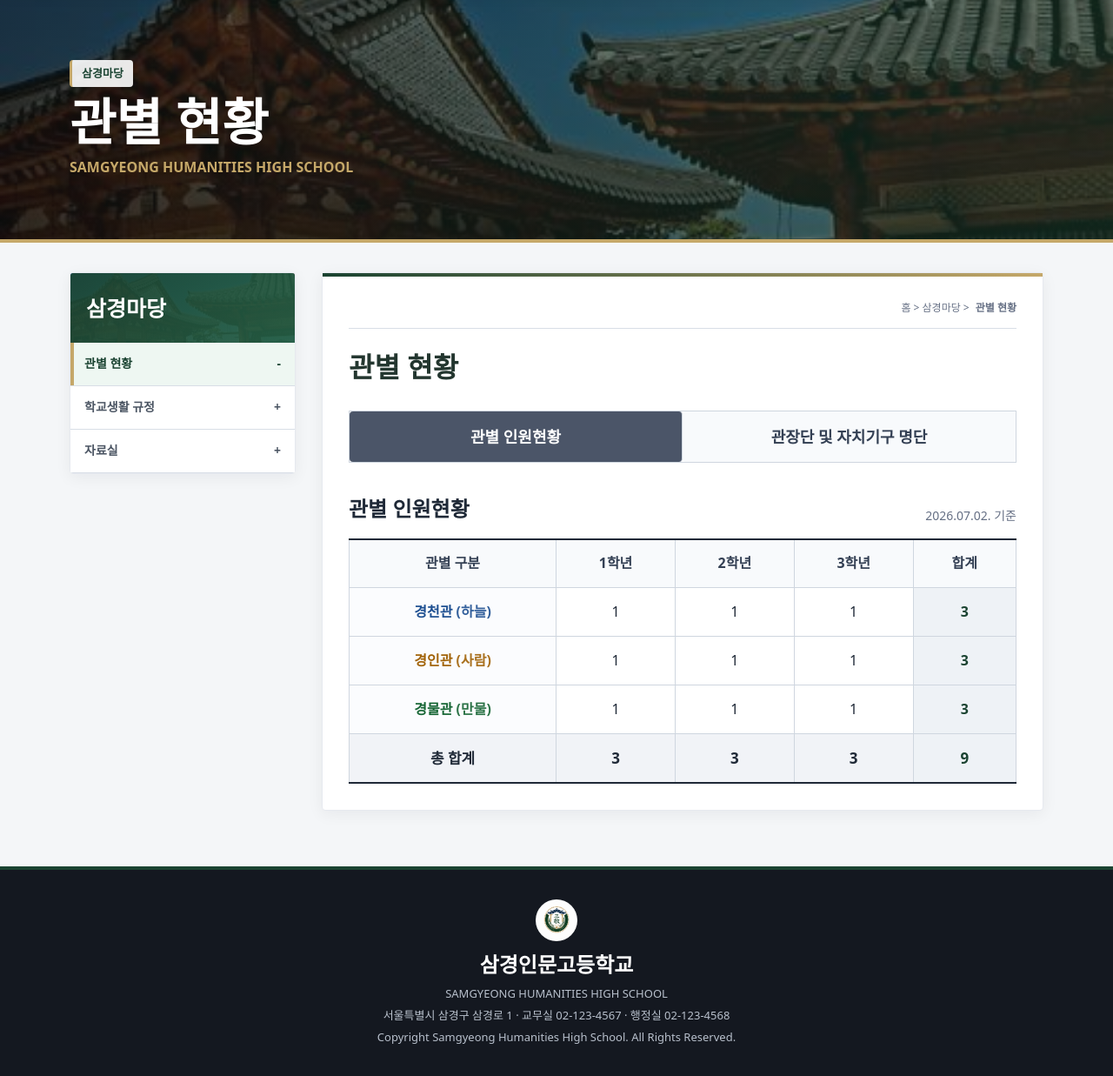
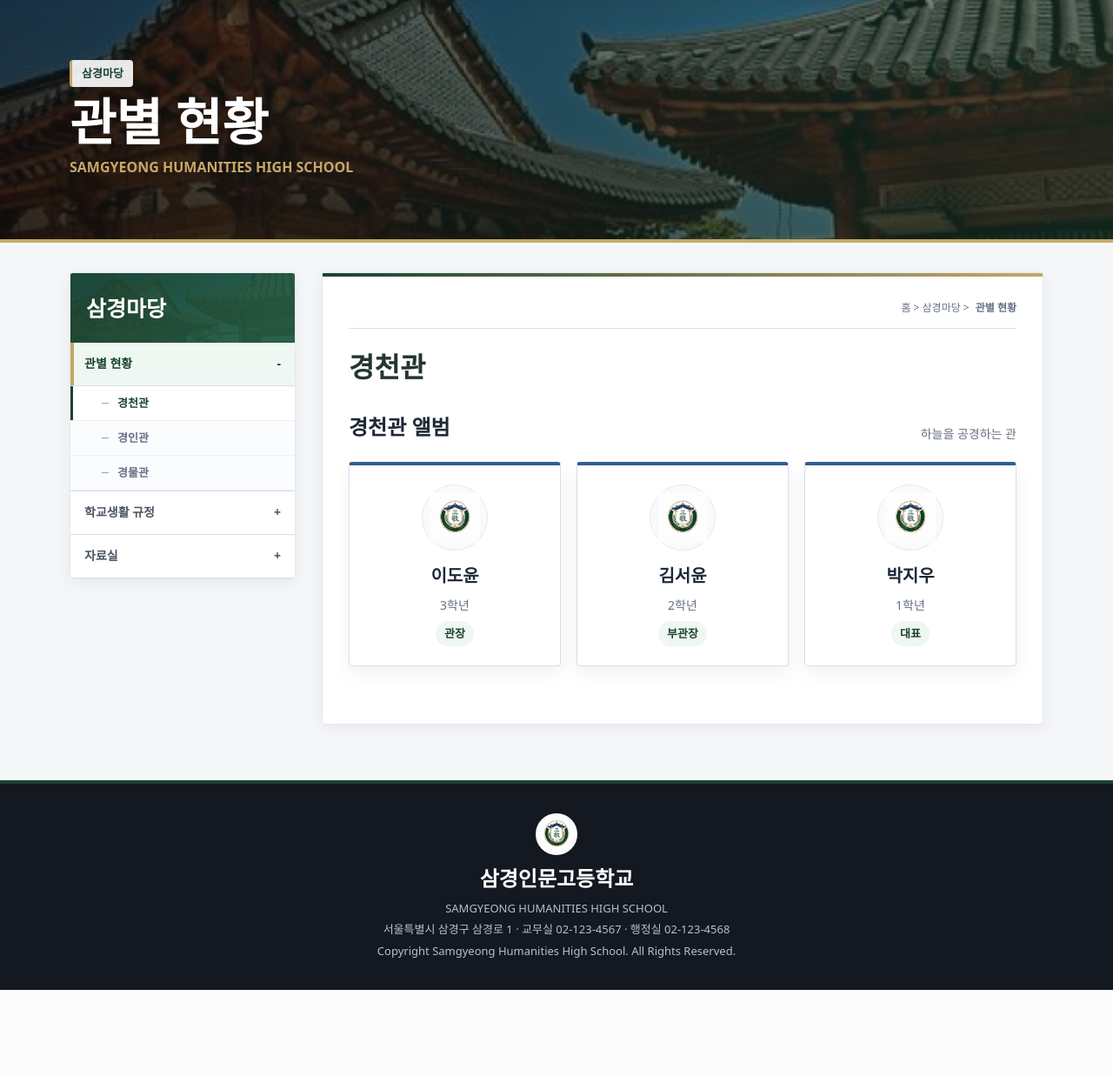
Before and after one commit to ariesspace/Samgyeong.hs, a PHP site: page /student-halls?hall=gyeongcheon in a window 1280 px wide. Shown: the part 123-1360 px from the top of the page at 87% size. After the commit the page ends 1261 px from the top, so only its background shows below. Run offline with PHP 8.4, Linux system fonts and the light colour scheme.

Commit message:
Add hall submenu album views

```diff
--- a/app/public/index.php
+++ b/app/public/index.php
@@ -48,7 +48,13 @@ $routes = [
     },
     '/student-halls' => function () use ($db) {
         $rows = $db->query('SELECT * FROM hall_members ORDER BY hall_key, sort_order, id')->fetchAll();
-        return view('student-halls', ['title' => '관별 현황', 'members' => $rows]);
+        $halls = hall_definitions();
+        $selectedHall = $_GET['hall'] ?? '';
+        return view('student-halls', [
+            'title' => '관별 현황',
+            'members' => $rows,
+            'selectedHall' => isset($halls[$selectedHall]) ? $selectedHall : '',
+        ]);
     },
     '/council' => fn () => view('page', ['title' => '학생회 소개', 'body' => "학생회는 학생들의 의견을 모으고 학교 생활 개선을 함께 논의하는 자치기구입니다."]),
     '/calendar' => function () use ($auth, $db) {
--- a/app/public/styles.css
+++ b/app/public/styles.css
@@ -230,6 +230,37 @@ a {
     color: var(--green);
     background: #eef7f2;
     box-shadow: inset 4px 0 0 var(--gold);
+}
+
+.sidebar-submenu {
+    background: #fbfcfd;
+    border-bottom: 1px solid var(--line);
+}
+
+.sidebar-submenu a {
+    justify-content: flex-start;
+    min-height: 40px;
+    padding: 9px 16px 9px 36px;
+    background: transparent;
+    border-bottom: 1px solid #eef1f5;
+    color: #667085;
+    font-size: 13px;
+    font-weight: 600;
+}
+
+.sidebar-submenu a::before {
+    width: 8px;
+    height: 1px;
+    margin-right: 10px;
+    background: #98a2b3;
+    content: "";
+}
+
+.sidebar-submenu a.active,
+.sidebar-submenu a:hover {
+    color: var(--green);
+    background: white;
+    box-shadow: inset 3px 0 0 var(--green);
 }
 
 .content-panel {
@@ -1216,6 +1247,80 @@ select {
     color: #1f2937;
 }
 
+.hall-album-section {
+    margin-top: 8px;
+}
+
+.hall-album-grid {
+    display: grid;
+    grid-template-columns: repeat(3, minmax(0, 1fr));
+    gap: 18px;
+    margin-top: 20px;
+}
+
+.hall-album-card {
+    display: grid;
+    justify-items: center;
+    gap: 7px;
+    min-height: 210px;
+    padding: 22px 18px;
+    background: #fff;
+    border: 1px solid #d8dee8;
+    border-top: 4px solid var(--green);
+    border-radius: 4px;
+    box-shadow: 0 8px 22px rgba(15, 23, 42, .06);
+    text-align: center;
+}
+
+.hall-album-card.blue {
+    border-top-color: #315d94;
+}
+
+.hall-album-card.gold {
+    border-top-color: #bd7c17;
+}
+
+.hall-album-card.green {
+    border-top-color: #286f4b;
+}
+
+.hall-album-symbol {
+    display: grid;
+    place-items: center;
+    width: 76px;
+    height: 76px;
+    margin-bottom: 6px;
+    background: #f8fafc;
+    border: 1px solid #e5e9f0;
+    border-radius: 999px;
+}
+
+.hall-album-symbol img {
+    width: 58px;
+    height: 58px;
+    object-fit: contain;
+}
+
+.hall-album-card strong {
+    color: #1f2937;
+    font-size: 20px;
+}
+
+.hall-album-card span {
+    color: #667085;
+    font-size: 14px;
+}
+
+.hall-album-card em {
+    padding: 4px 10px;
+    color: var(--green);
+    background: #eef7f2;
+    border-radius: 999px;
+    font-size: 13px;
+    font-style: normal;
+    font-weight: 800;
+}
+
 .hall-tabs {
     display: grid;
     grid-template-columns: repeat(2, minmax(0, 1fr));
@@ -2088,6 +2193,7 @@ select {
     .hall-grid,
     .hall-admin-grid,
     .quick-links,
+    .hall-album-grid,
     .home-boards {
         grid-template-columns: 1fr 1fr;
     }
@@ -2118,6 +2224,7 @@ select {
     .hall-grid,
     .hall-admin-grid,
     .quick-links,
+    .hall-album-grid,
     .home-boards {
         grid-template-columns: 1fr;
     }
--- a/app/src/bootstrap.php
+++ b/app/src/bootstrap.php
@@ -140,7 +140,15 @@ function nav_groups(): array
             ['label' => '입학 게시판', 'href' => '/board/notice'],
         ],
         '삼경마당' => [
-            ['label' => '관별 현황', 'href' => '/student-halls'],
+            [
+                'label' => '관별 현황',
+                'href' => '/student-halls',
+                'children' => [
+                    ['label' => '경천관', 'href' => '/student-halls?hall=gyeongcheon'],
+                    ['label' => '경인관', 'href' => '/student-halls?hall=gyeongin'],
+                    ['label' => '경물관', 'href' => '/student-halls?hall=gyeongmul'],
+                ],
+            ],
             ['label' => '학교생활 규정', 'href' => '/rules'],
             ['label' => '자료실', 'href' => '/board/resources'],
         ],
--- a/app/views/layout.php
+++ b/app/views/layout.php
@@ -8,7 +8,8 @@
 </head>
 <body>
     <?php
-        $requestPath = parse_url($_SERVER['REQUEST_URI'] ?? '/', PHP_URL_PATH) ?: '/';
+        $requestUri = $_SERVER['REQUEST_URI'] ?? '/';
+        $requestPath = parse_url($requestUri, PHP_URL_PATH) ?: '/';
         $groups = nav_groups();
         $isHome = $requestPath === '/';
         $activeGroup = $isHome ? '' : active_group($requestPath);
@@ -56,12 +57,33 @@
                 <h2><?= e($activeGroup) ?></h2>
                 <ul>
                     <?php foreach ($groups[$activeGroup] as $item): ?>
-                        <?php $isActiveItem = $requestPath === $item['href'] || str_starts_with($requestPath, $item['href'] . '/'); ?>
+                        <?php
+                            $itemPath = parse_url($item['href'], PHP_URL_PATH) ?: $item['href'];
+                            $isActiveItem = $requestPath === $itemPath || str_starts_with($requestPath, $itemPath . '/');
+                            foreach ($item['children'] ?? [] as $child) {
+                                $childPath = parse_url($child['href'], PHP_URL_PATH) ?: $child['href'];
+                                if ($requestUri === $child['href'] || $requestPath === $childPath) {
+                                    $isActiveItem = true;
+                                }
+                            }
+                        ?>
                         <li>
                             <a class="<?= $isActiveItem ? 'active' : '' ?>" href="<?= e($item['href']) ?>">
                                 <?= e($item['label']) ?>
                                 <span><?= $isActiveItem ? '-' : '+' ?></span>
                             </a>
+                            <?php if ($isActiveItem && !empty($item['children'])): ?>
+                                <ul class="sidebar-submenu">
+                                    <?php foreach ($item['children'] as $child): ?>
+                                        <?php $isActiveChild = $requestUri === $child['href']; ?>
+                                        <li>
+                                            <a class="<?= $isActiveChild ? 'active' : '' ?>" href="<?= e($child['href']) ?>">
+                                                <?= e($child['label']) ?>
+                                            </a>
+                                        </li>
+                                    <?php endforeach; ?>
+                                </ul>
+                            <?php endif; ?>
                         </li>
                     <?php endforeach; ?>
                 </ul>
--- a/app/views/student-halls.php
+++ b/app/views/student-halls.php
@@ -30,12 +30,41 @@
         }
         $grandTotal += $hall['total'];
     }
+
+    $selectedHall = $selectedHall ?? '';
 ?>
 
 <section class="page hall-status-page">
     <header class="text-page-head">
-        <h1>관별 현황</h1>
+        <h1><?= $selectedHall ? e($halls[$selectedHall]['name']) : '관별 현황' ?></h1>
     </header>
+
+    <?php if ($selectedHall): ?>
+        <?php $hall = $halls[$selectedHall]; ?>
+        <section class="hall-album-section">
+            <div class="section-title-row">
+                <h2><?= e($hall['name']) ?> 앨범</h2>
+                <span><?= e($hall['meaning']) ?>을 공경하는 관</span>
+            </div>
+
+            <div class="hall-album-grid">
+                <?php if (!$hall['students']): ?>
+                    <p class="empty-board">등록된 학생이 없습니다.</p>
+                <?php endif; ?>
+
+                <?php foreach ($hall['students'] as $student): ?>
+                    <article class="hall-album-card <?= e($hall['color']) ?>">
+                        <div class="hall-album-symbol" aria-hidden="true">
+                            <img src="/assets/samgyeong-emblem.png" alt="">
+                        </div>
+                        <strong><?= e($student['student_name']) ?></strong>
+                        <span><?= e((string) $student['year']) ?>학년</span>
+                        <em><?= trim($student['role_label']) !== '' ? e($student['role_label']) : '관원' ?></em>
+                    </article>
+                <?php endforeach; ?>
+            </div>
+        </section>
+    <?php else: ?>
 
     <nav class="hall-tabs" aria-label="관별 현황 보기">
         <button class="active" type="button" data-hall-tab="hall-status">관별 인원현황</button>
@@ -122,6 +151,9 @@
             </div>
         </div>
     </section>
+    <?php endif; ?>
 </section>
 
-<script src="/hall-tabs.js"></script>
+<?php if (!$selectedHall): ?>
+    <script src="/hall-tabs.js"></script>
+<?php endif; ?>
```
